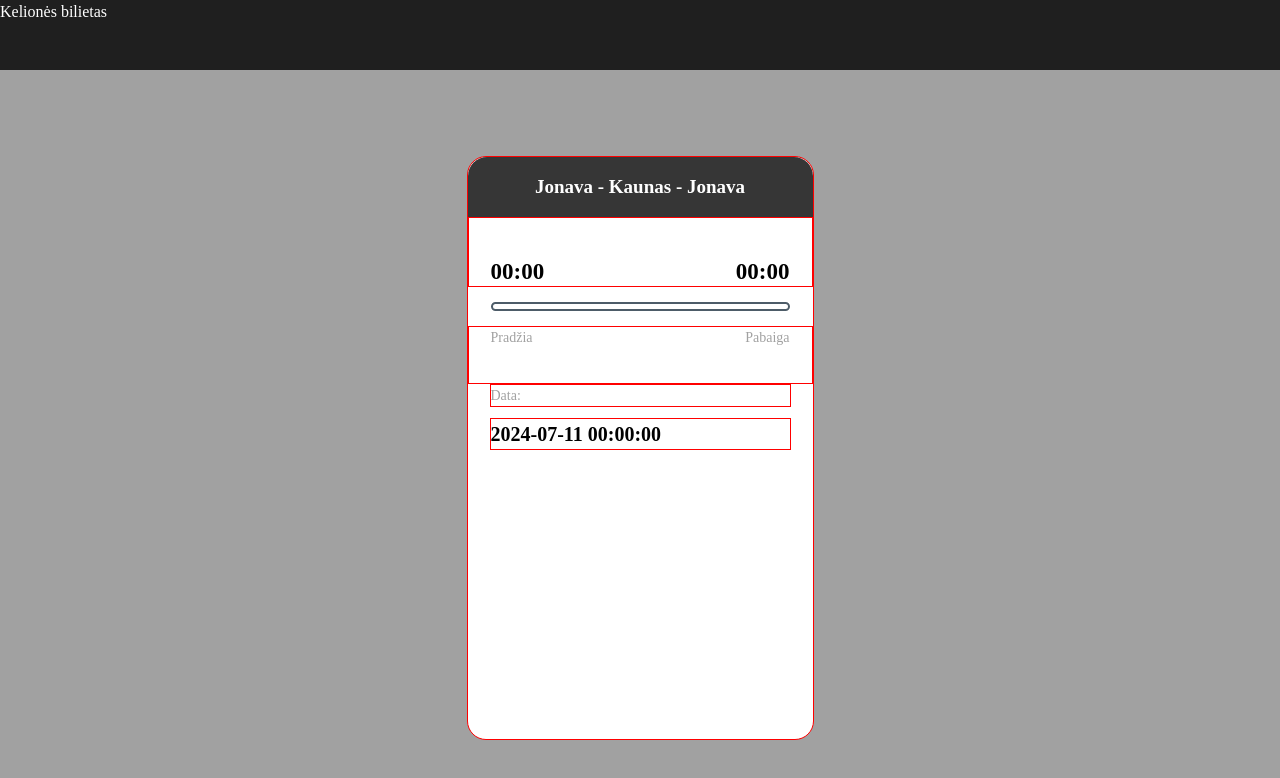
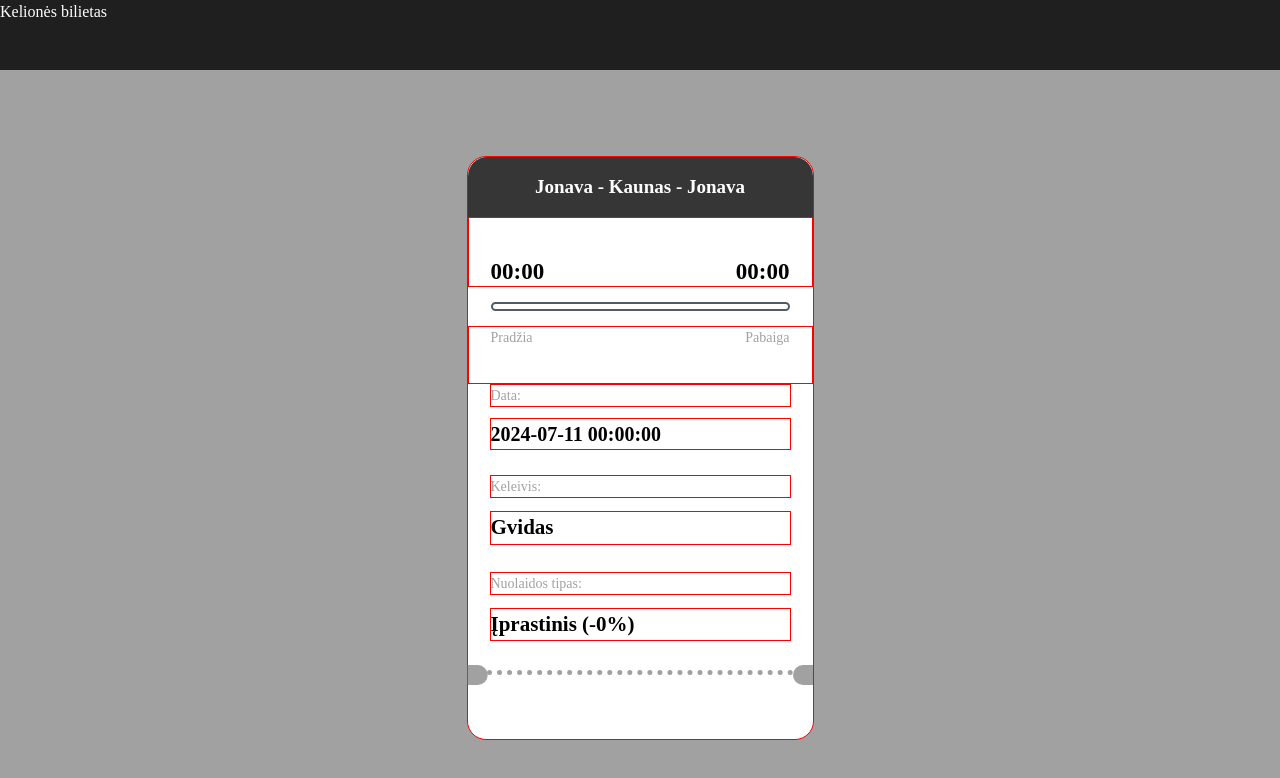
Before and after one commit to KGvidas/bus-app, a plain HTML site: page index.html in a window 1280 px wide. Drawn offline with Linux system fonts and the light colour scheme.

Commit message:
Add more layout parts

```diff
--- a/index.html
+++ b/index.html
@@ -25,6 +25,15 @@
                 </div>
                 <div class="dataTekstas">Data:</div>
                 <div class="dataIrLaikas">2024-07-11 00:00:00</div>
+                <div class="keleivisTekstas">Keleivis:</div>
+                <div class="vardasTekstas">Gvidas</div>
+                <div class="nuoladisoTekstas">Nuolaidos tipas:</div>
+                <div class="iprastinisTekstas">Įprastinis (-0%)</div>
+                <div class="containerForShapes">
+                    <span class="dotLeft"></span>
+                    <span class="line"></span>
+                    <span class="dotRigth"></span>
+                </div>
             </div>
         </div>
 
--- a/style.css
+++ b/style.css
@@ -145,9 +145,68 @@ main {
   color: #000000;
   border: 1px solid red;
 }
+.keleivisTekstas{
+  margin: 0px 22px 13px 22px;
+  font-size: 14px;
+  color: #a1a1a1;
+  text-align: start;
+  border: 1px solid red;
+}
+.vardasTekstas {
+  color: #000000;
+  font-size: 21px;
+  margin: 0px 22px 27px 22px;
+  border: 1px solid red;
+  text-align: start;
+  font-weight: bold;
+}
+.nuoladisoTekstas{
+  margin: 0px 22px 13px 22px;
+  font-size: 14px;
+  color: #a1a1a1;
+  text-align: start;
+  border: 1px solid red;
+}
+.iprastinisTekstas {
+  margin: 0px 22px 24px 22px;
+  color: #000000;
+  font-size: 21px;
+  border: 1px solid red;
+  text-align: start;
+  font-weight: bold;
+}
+.containerForShapes{
+  display: flex;
+  /* border: 1px solid red; */
+}
+.dotLeft {
+  height: 20px;
+  width: 20px;
+  background-color: #a1a1a1;
+  border-radius: 100px 0 0 100px;
+  display: inline-block;
+  margin-right: auto;
+  transform: rotate(180deg);
+}
+.line {
+  border-bottom: 5px dotted #a1a1a1;
+  width: 310px; /* Adjust this width as needed */
+  margin: 0 0 10px 0;
+}
+.dotRigth{
+  height: 20px;
+  width: 20px;
+  background-color: #a1a1a1;
+  border-radius:  100px 0 0 100px;
+  display: inline-block;
+  margin-left: auto;
+}
 footer {
   height: 45px;
   background-color: #a1a1a1;
   margin-top: -1px; /* Add this line to ensure footer overlaps any gap */
 }
 /* FLEXBOX LAYOUT */
+
+
+/* y */
```
